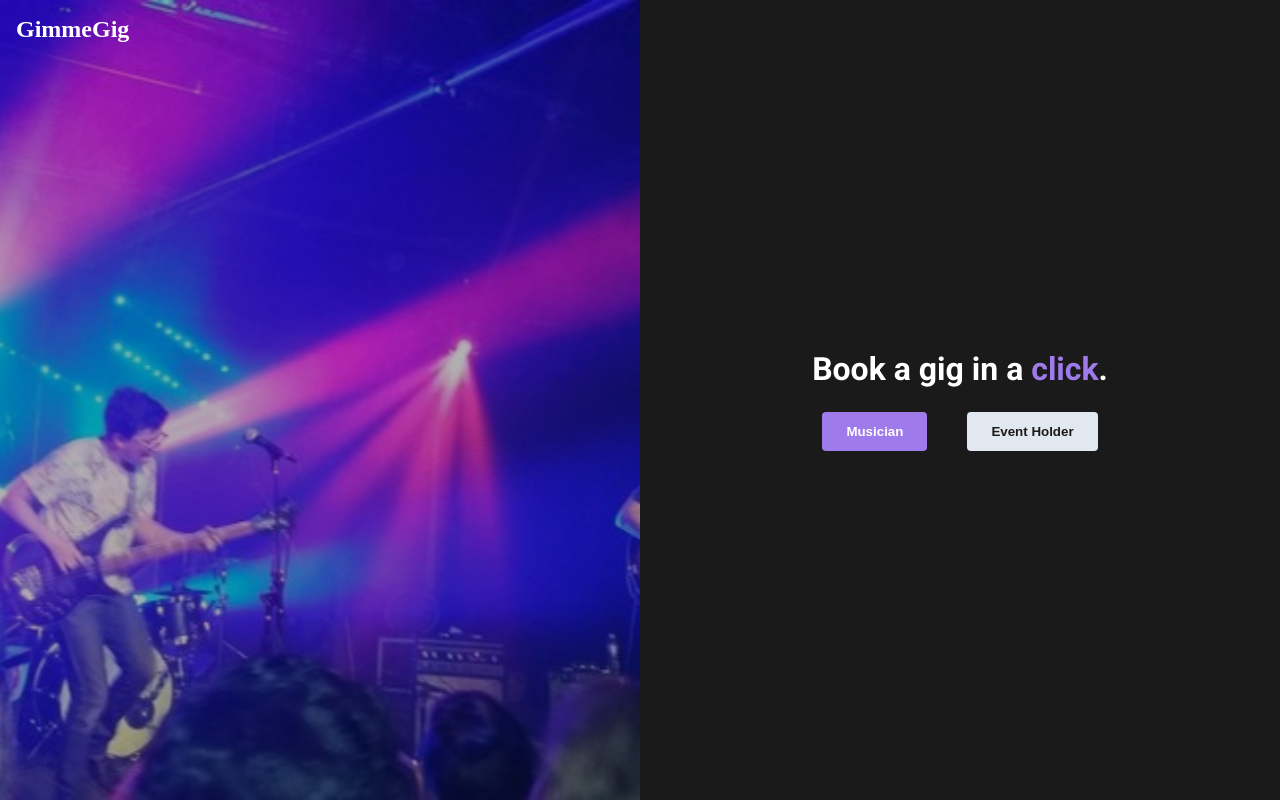
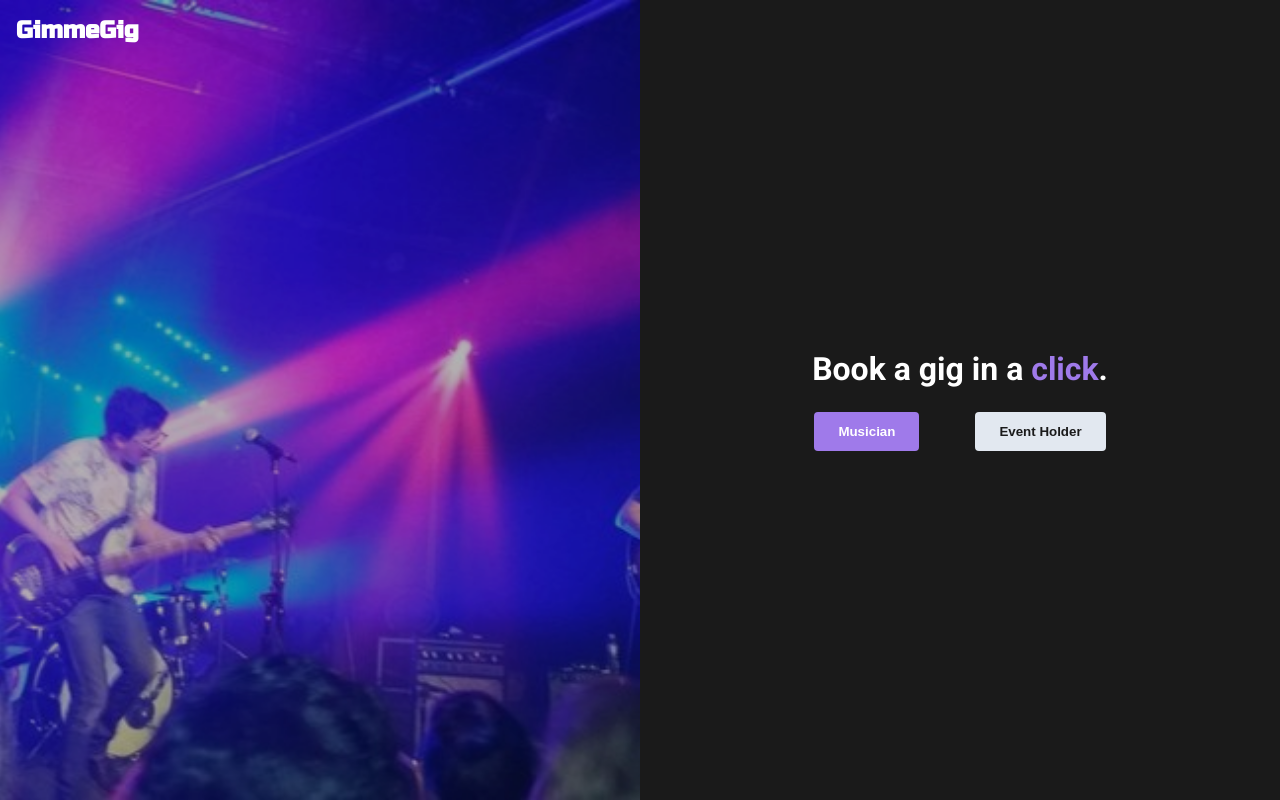
Before and after one commit to AnthonyP05/GimmeGig, a Next.js app: page / in a window 1280 px wide. Built offline with nearby package versions, Linux system fonts and the light colour scheme.

Commit message:
Fonts fr done

```diff
--- a/components/LoginComponents/ImagePanel.js
+++ b/components/LoginComponents/ImagePanel.js
@@ -1,4 +1,10 @@
 import Image from 'next/image'
+import { Russo_One } from 'next/font/google';
+
+const russo = Russo_One({
+  weight: ['400'], // Specify the weights you need
+  subsets: ['latin'], // Specify the subsets you need
+});
 
 export default function ImagePanel() {
 
@@ -40,7 +46,7 @@ export default function ImagePanel() {
 
   return (
     <div style={leftPaneStyle}>
-      <div style={brandStyle}>GimmeGig</div>
+      <div className={russo.className} style={brandStyle}>GimmeGig</div>
       <Image
         src="/stage.jpeg"
         alt="Musician on stage"
--- a/components/LoginComponents/LoginButtons.js
+++ b/components/LoginComponents/LoginButtons.js
@@ -25,7 +25,7 @@ export default function LoginButtons() {
 
   const buttonContainerStyle = {
     display: 'flex',
-    gap: '2.5rem',
+    gap: '3.5rem',
     justifyContent: 'center', // Center the buttons horizontally
     width: '100%', // Ensure the container takes the full width
   };
```
